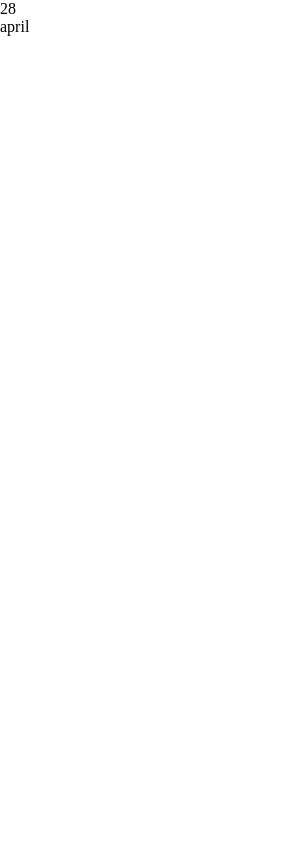
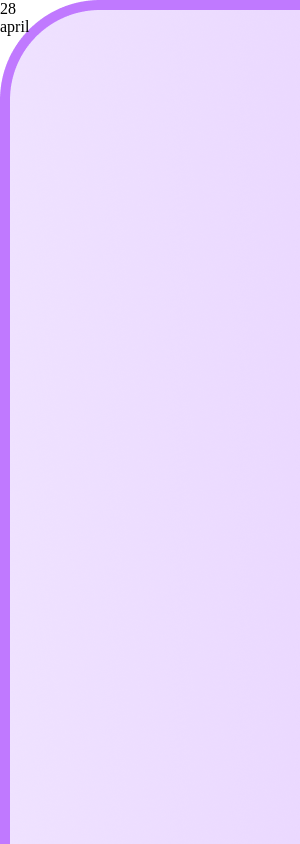
Before and after one commit to omaimaa777/my-electron-app---extended-learning, an Electron app: page index.html in a window 300 px wide. Drawn offline with Linux system fonts and the light colour scheme.

Commit message:
added inner and outer frames

```diff
--- a/style.css
+++ b/style.css
@@ -6,8 +6,7 @@ body {
     margin: 0;
     width: 100vw;
     height:100vh;
-
-
+    background-image: url(images/outer-frame-bg.png);
     user-select: none;
     -webkit-app-region:drag;
 }
```
Also changed, not shown: images/inner-frame-bg.png (added), images/outer-frame-bg.png (added).
